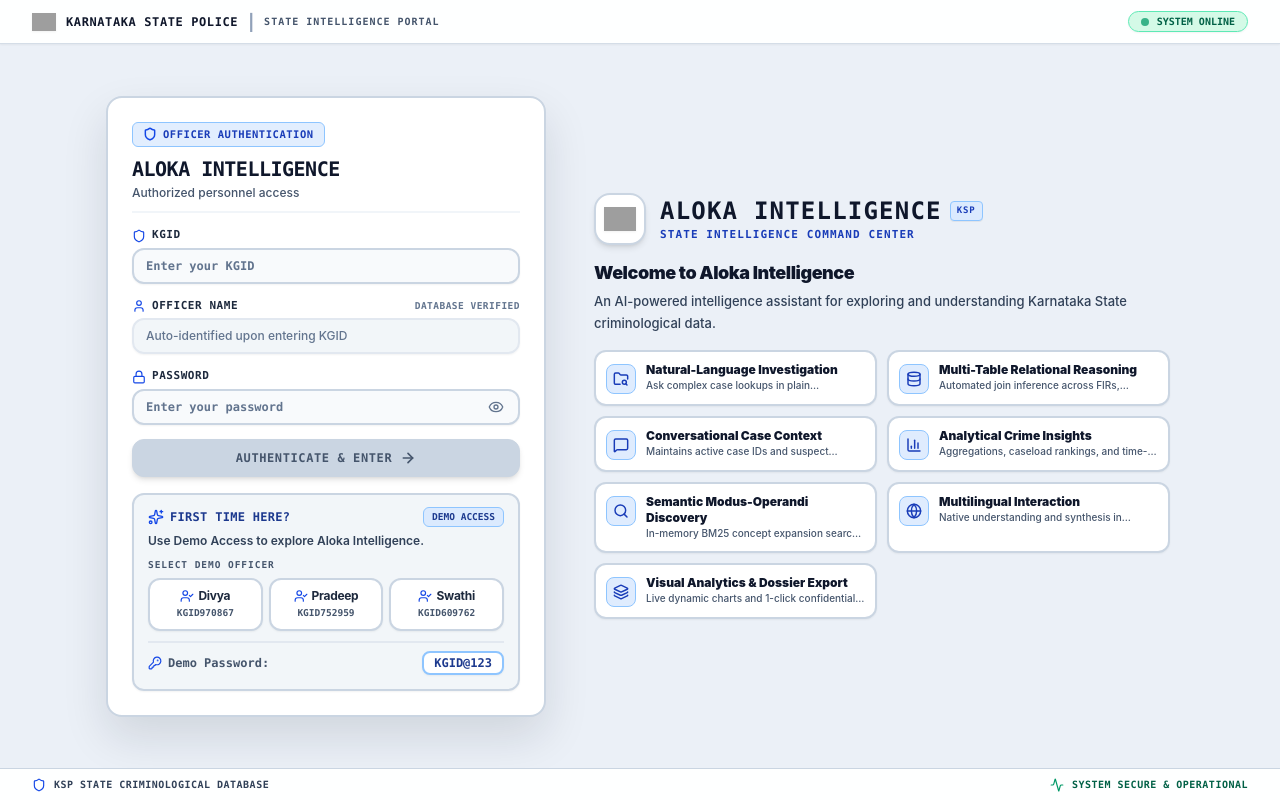
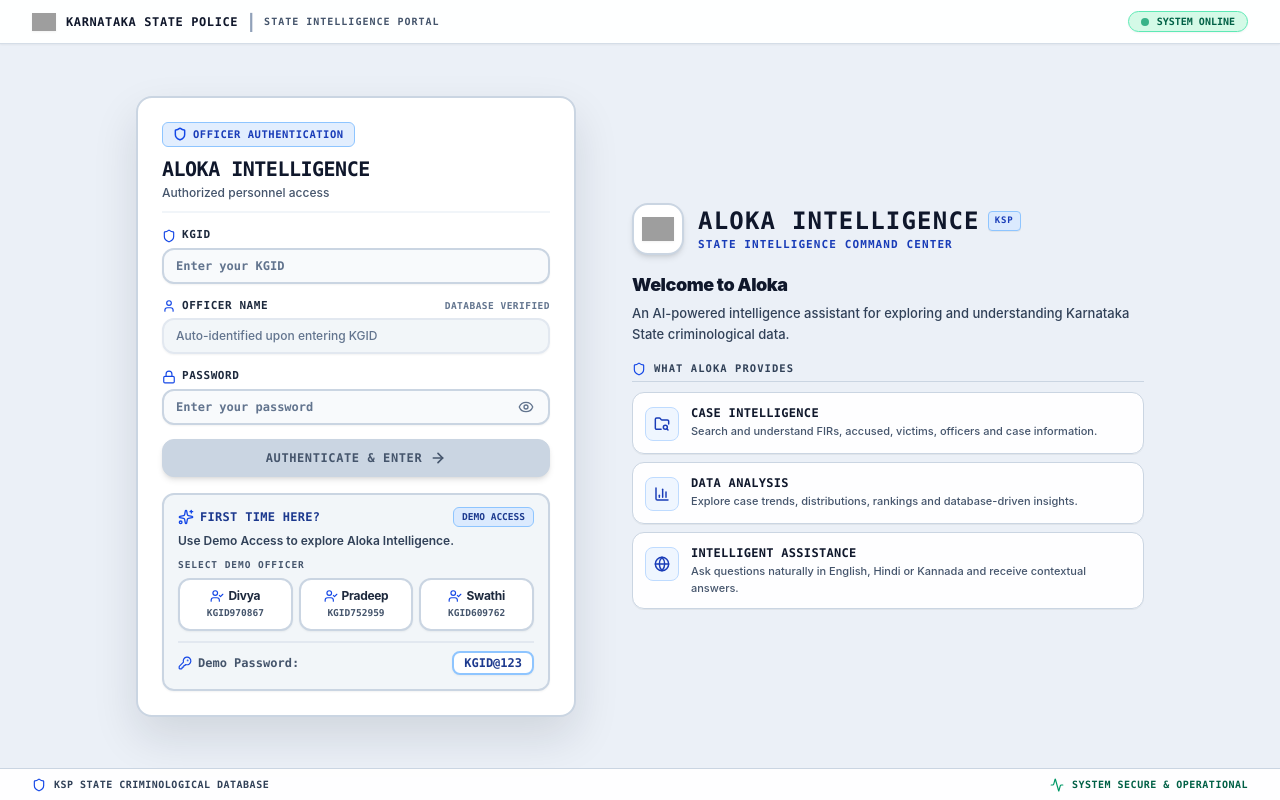
Before and after one commit to sudhir-sharma-17/ksp_crime_bot, a React (Vite) app in the folder frontend/: page / in a window 1280 px wide. Built offline with nearby package versions, Linux system fonts and the light colour scheme; grey boxes are pictures that could not be loaded.

Commit message:
style(auth): simplify right-side introduction into 3 institutional capability rows

```diff
--- a/frontend/src/components/auth/LoginPage.jsx
+++ b/frontend/src/components/auth/LoginPage.jsx
@@ -10,12 +10,8 @@ import {
   AlertTriangle,
   Loader2,
   FolderSearch,
-  Database,
-  MessageSquare,
   BarChart3,
-  Search,
   Globe,
-  Layers,
   Activity,
   Check,
   Sparkles,
@@ -23,48 +19,21 @@ import {
   UserCheck
 } from 'lucide-react';
 
-const CAPABILITIES = [
+const SYSTEM_CAPABILITIES = [
   {
-    title: "Natural-Language Investigation",
-    desc: "Ask complex case lookups in plain conversational phrasing.",
-    icon: FolderSearch,
-    animClass: "anim-init-cap-1"
+    title: "CASE INTELLIGENCE",
+    desc: "Search and understand FIRs, accused, victims, officers and case information.",
+    icon: FolderSearch
   },
   {
-    title: "Multi-Table Relational Reasoning",
-    desc: "Automated join inference across FIRs, accused, victims, and officers.",
-    icon: Database,
-    animClass: "anim-init-cap-2"
+    title: "DATA ANALYSIS",
+    desc: "Explore case trends, distributions, rankings and database-driven insights.",
+    icon: BarChart3
   },
   {
-    title: "Conversational Case Context",
-    desc: "Maintains active case IDs and suspect references across multi-turn queries.",
-    icon: MessageSquare,
-    animClass: "anim-init-cap-3"
-  },
-  {
-    title: "Analytical Crime Insights",
-    desc: "Aggregations, caseload rankings, and time-series trend analysis.",
-    icon: BarChart3,
-    animClass: "anim-init-cap-4"
-  },
-  {
-    title: "Semantic Modus-Operandi Discovery",
-    desc: "In-memory BM25 concept expansion search across case brief facts.",
-    icon: Search,
-    animClass: "anim-init-cap-5"
-  },
-  {
-    title: "Multilingual Interaction",
-    desc: "Native understanding and synthesis in English, ಕನ್ನಡ (Kannada), and हिन्दी (Hindi).",
-    icon: Globe,
-    animClass: "anim-init-cap-6"
-  },
-  {
-    title: "Visual Analytics & Dossier Export",
-    desc: "Live dynamic charts and 1-click confidential law enforcement PDF dossiers.",
-    icon: Layers,
-    animClass: "anim-init-cap-7"
+    title: "INTELLIGENT ASSISTANCE",
+    desc: "Ask questions naturally in English, Hindi or Kannada and receive contextual answers.",
+    icon: Globe
   }
 ];
 
@@ -217,7 +186,7 @@ export default function LoginPage({ onLoginSuccess }) {
       </header>
 
       {/* Main Split-Screen Container */}
-      <main className="flex-1 max-w-7xl w-full mx-auto px-4 sm:px-6 lg:px-8 py-2 sm:py-4 flex flex-col lg:flex-row items-center justify-center gap-6 lg:gap-12 z-10">
+      <main className="flex-1 max-w-7xl w-full mx-auto px-4 sm:px-6 lg:px-8 py-2 sm:py-4 flex flex-col lg:flex-row items-center justify-center gap-6 lg:gap-14 z-10">
 
         {/* ============================================================ */}
         {/* LEFT SIDE: OFFICER LOGIN PANEL (40-45% on Desktop)          */}
@@ -254,7 +223,7 @@ export default function LoginPage({ onLoginSuccess }) {
                 </label>
                 {isVerifying && (
                   <span className="flex items-center gap-1 text-[10px] font-mono font-bold text-blue-700 animate-pulse">
-                    <Loader2 className="w-3 h-3 animate-spin" />
+                    <Loader2 className="w-3.5 h-3.5 animate-spin" />
                     <span>Verifying officer...</span>
                   </span>
                 )}
@@ -485,12 +454,12 @@ export default function LoginPage({ onLoginSuccess }) {
 
 
         {/* ============================================================ */}
-        {/* RIGHT SIDE: ALOKA WELCOME & OVERVIEW (55-60% on Desktop)    */}
+        {/* RIGHT SIDE: STATE INTELLIGENCE COMMAND CENTER INTRODUCTION  */}
         {/* ============================================================ */}
-        <section className="w-full lg:w-[580px] max-w-2xl flex flex-col justify-center py-2">
+        <section className="w-full lg:w-[520px] max-w-lg flex flex-col justify-center py-2">
 
-          {/* 1. Animated Logo */}
-          <div className="flex items-center gap-3.5 mb-3.5 anim-init-logo">
+          {/* Official Karnataka Police Branding Header */}
+          <div className="flex items-center gap-3.5 mb-4">
             <div className="w-12 h-12 sm:w-13 sm:h-13 rounded-2xl bg-white border-2 border-slate-300 p-2 flex items-center justify-center shadow-md shrink-0">
               <img
                 src="https://upload.wikimedia.org/wikipedia/commons/a/aa/Seal_of_Karnataka.svg"
@@ -500,7 +469,7 @@ export default function LoginPage({ onLoginSuccess }) {
             </div>
 
             <div className="flex flex-col">
-              <div className="flex items-center gap-2 anim-init-title">
+              <div className="flex items-center gap-2">
                 <h1 className="text-xl sm:text-2xl font-black text-slate-900 tracking-wider font-mono uppercase">
                   ALOKA INTELLIGENCE
                 </h1>
@@ -509,45 +478,54 @@ export default function LoginPage({ onLoginSuccess }) {
                 </span>
               </div>
 
-              <span className="text-[11px] font-mono font-extrabold uppercase tracking-widest text-blue-800 anim-init-subtitle">
+              <span className="text-[11px] font-mono font-extrabold uppercase tracking-widest text-blue-800">
                 STATE INTELLIGENCE COMMAND CENTER
               </span>
             </div>
           </div>
 
-          {/* 2. Welcome Message */}
-          <div className="mb-4 anim-init-welcome">
+          {/* Welcome Message */}
+          <div className="mb-4">
             <h2 className="text-base sm:text-lg font-black text-slate-900 mb-1 tracking-tight">
-              Welcome to Aloka Intelligence
+              Welcome to Aloka
             </h2>
-            <p className="text-xs sm:text-[13px] text-slate-700 leading-relaxed max-w-xl font-medium">
+            <p className="text-xs sm:text-[13px] text-slate-700 leading-relaxed font-medium">
               An AI-powered intelligence assistant for exploring and understanding Karnataka State criminological data.
             </p>
           </div>
 
-          {/* 3. Capability Indicators */}
-          <div className="grid grid-cols-1 sm:grid-cols-2 gap-2.5 max-w-xl">
-            {CAPABILITIES.map((cap, idx) => {
-              const Icon = cap.icon;
+          {/* Institutional Overview: WHAT ALOKA PROVIDES */}
+          <div className="space-y-2.5">
+            <div className="flex items-center gap-2 pb-1 border-b border-slate-300">
+              <Shield className="w-3.5 h-3.5 text-blue-700" />
+              <span className="text-[10.5px] font-mono font-black uppercase tracking-widest text-slate-700">
+                WHAT ALOKA PROVIDES
+              </span>
+            </div>
+
+            <div className="space-y-2">
+              {SYSTEM_CAPABILITIES.map((item, idx) => {
+                const Icon = item.icon;
                 return (
                   <div
                     key={idx}
-                  className={`flex items-start gap-2.5 p-2.5 rounded-xl bg-white border-2 border-slate-300 hover:border-blue-600 hover:shadow-lg transition-all group shadow-xs ${cap.animClass}`}
+                    className="flex items-start gap-3 p-3 rounded-xl bg-white/95 border border-slate-300 shadow-2xs hover:border-slate-400 transition-colors"
                   >
-                  <div className="p-1.5 rounded-lg bg-blue-100/90 text-blue-800 group-hover:text-white group-hover:bg-blue-700 transition-colors shrink-0 mt-0.5 border border-blue-300">
+                    <div className="p-2 rounded-lg bg-blue-50 text-blue-800 border border-blue-200 shrink-0 mt-0.5">
                       <Icon className="w-4 h-4 stroke-[2.2]" />
                     </div>
                     <div className="flex flex-col">
-                    <span className="text-xs font-black text-slate-900 group-hover:text-blue-800 transition-colors">
-                      {cap.title}
+                      <span className="text-xs font-mono font-black text-slate-900 tracking-wide uppercase">
+                        {item.title}
                       </span>
-                    <span className="text-[10px] text-slate-600 font-medium line-clamp-1 leading-normal">
-                      {cap.desc}
+                      <span className="text-[11px] text-slate-600 font-medium leading-normal mt-0.5">
+                        {item.desc}
                       </span>
                     </div>
                   </div>
                 );
               })}
+            </div>
           </div>
 
         </section>
```
Lines whose indentation alone changed are shown as unchanged.
